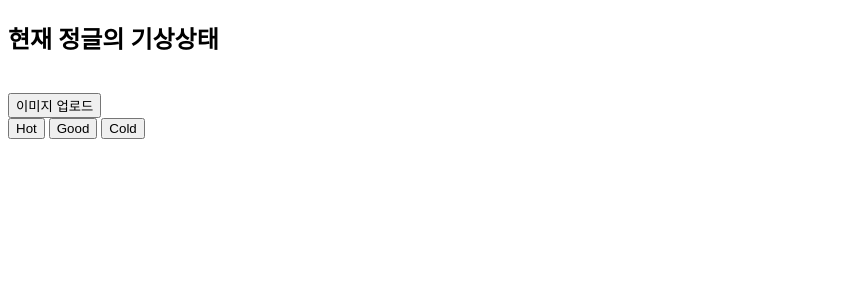
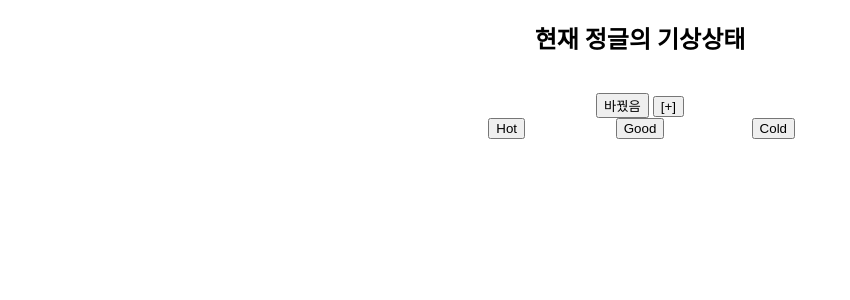
Before and after one commit to dev-diver/yourTemperature, a Flask app: template templates/index.html in a window 1280 px wide. Shown: the top 300 px of the page, without its empty margins (0-850 px from the left). Run offline with Flask 3, Linux system fonts and the light colour scheme; the template is opened without the code that fills it, so the values that code supplies are empty; some libraries are stand-ins or nearby versions.

Commit message:
프로필 뜨기 기능

```diff
--- a/app.py
+++ b/app.py
@@ -146,9 +146,9 @@ def votes():
         lastSet = db.set.find_one(sort=[('timestamp', DESCENDING)])
         lastTime = lastSet['timestamp']
         recent_votes = list(db.vote.find({'timestamp': {'$gte': lastTime}}))
-        hot = [doc for doc in recent_votes if doc['state'] == 'hot']
-        good = [doc for doc in recent_votes if doc['state'] == 'good']
-        cold = [doc for doc in recent_votes if doc['state'] == 'cold']
+        hot = [doc if 'img_url' in doc else {**doc, 'img_url': base_profile_url} for doc in recent_votes if doc['state'] == 'hot']
+        good = [doc if 'img_url' in doc else {**doc, 'img_url': base_profile_url} for doc in recent_votes if doc['state'] == 'good']
+        cold = [doc if 'img_url' in doc else {**doc, 'img_url': base_profile_url} for doc in recent_votes if doc['state'] == 'cold']
         states = {'hot':len(hot),'good':len(good),'cold':len(cold)}
         max_state = max(states, key=lambda k: states[k])
     except:
--- a/templates/index.html
+++ b/templates/index.html
@@ -5,15 +5,24 @@
     <meta charset="UTF-8">
     <meta name="viewport" content="width=device-width, initial-scale=1.0">
     <script src="https://code.jquery.com/jquery-3.6.0.min.js"></script>
+    <script src="https://cdnjs.cloudflare.com/ajax/libs/jquery-cookie/1.4.1/jquery.cookie.min.js"></script>
     <title>너의 온도는</title>
 
     <script>
-        $(document).ready(function () {
-            // index.html 로딩이 완료되면 자동으로 showState() 함수를 호출
-            showState();
-        });
+        let user;
         let votes;  //처음에 가져오는 투표결과들
         let uploadImageState = 'none' //아무것도 없을 때 이미지 상태
+
+        $(document).ready(function () {
+            let user = $.cookie('user')
+            showState();
+
+            $('#setForm').on('submit', function(e) {
+                e.preventDefault();  // Prevents the form from submitting the traditional way
+                let temperature = $('#temperature').val();
+                changeTemperature(temperature);
+            });
+        });
 
         function showState() {
             $.ajax({
@@ -22,7 +31,6 @@
                 data: {},
                 success: function (response) {
                     votes = response
-                    console.log(votes)
                     show_profile('hot')
                     show_profile('good')
                     show_profile('cold')
@@ -32,7 +40,8 @@
         }
         function show_profile(state) {
             for (let i = 0; i < votes[state].length; i++) {
-                console.log(votes[state][i])
+                url=votes[state][i]['img_url']
+                $(`#${state} > .profiles`).append(`<img class="profile" src=${url}>`);
             }
 
         }
@@ -43,11 +52,6 @@
                 data : {'state' : state },
                 success : function(response){
                     img_url = response['image_url']
-                    console.log(img_url)
-                    // $('#cliamateImage').attr('src',img_url)
-                    //이미지 들어갈 태그를 아이디로 찾아서
-                    //imgsrc = imgurl
-                    // 여기에 state에 대응되는 사진이 나오도록 구현해야 됨
                     const imageElement = document.getElementById('climateImage');
                     imageElement.src = img_url;
                 }
@@ -58,7 +62,7 @@
             $.ajax({
                 type: 'POST',
                 url: '/api/vote',
-                data: JSON.stringify({ "state": newState , "email" : "wjdtka1325@naver.com" }),
+                data: JSON.stringify({ "state": newState , "email" : user['email'] }),
                 contentType: 'application/json',
                 success: function (response) {
                     if (response['result'] == 'success') {
@@ -70,7 +74,7 @@
         }
         function uploadFile() {
             var formData = new FormData($('#uploadForm')[0]);
-            formData.append('email','valen@gmail.com')
+            formData.append('email',user['email'])
             formData.append('state',uploadImageState)
             console.log("전송", formData)
             $.ajax({
@@ -94,21 +98,58 @@
         function handleFileSelect(state) {
             uploadImageState = state
             console.log(uploadImageState)
+            $('#uploadForm').css('display', 'block');
         }
+
         function showPop() {
-            var pop = document.getElementById('pop');
+            var pop = document.getElementById('climatePop');
             pop.style.display = 'block'; // 요소를 보이게 만듭니다.
+            uploadImageState = 'none'
+            $('#uploadForm').css('display', 'none');
         }
+
         function hidePop() {
-            var pop = document.getElementById('pop');
+            var pop = document.getElementById('climatePop');
             pop.style.display = 'none'; // 요소를 숨깁니다
+        }
+
+        function showSet() {
+            $('#setPop').css('display','block')
+        }
+
+        function hideSet() {
+            $('#setPop').css('display','none')
+        }
+
+        function changeTemperature(temperature){
+            $.ajax({
+                type: 'POST',
+                url: '/api/set',
+                data: {
+                    "email" : user['email'],
+                    "temperature": temperature
+                },
+                contentType: 'application/json',
+                success: function (response) {
+                    if (response['result'] == 'success') {
+                        alert('설정 완료')
+                        window.location.reload()
+                    }
+                }
+            });
         }
     </script>
 
     <style>
+        #container {
+            width: 400px;
+            margin: 0 auto;
+            text-align: center;
+            position:relative;
+        }
+
         #climateImage {
             width: 400px;
-
         }
 
         .upload {
@@ -119,9 +160,14 @@
         }
 
         .popup {
-            position: fixed;
-            top: 100px;
-            left: 100px;
+            position: absolute;
+            top: 0;
+            left: 0;
+            right: 0;
+            bottom: 0;
+            height: 20%; /* or whatever height you desire */
+            width: 70%;  /* or whatever width you desire */
+            margin: auto;
             background: rgba(0, 0, 0, 0.5);
             display: flex;
             justify-content: center;
@@ -129,34 +175,76 @@
             z-index: 999;
             display: none;
         }
+
+        .votes {
+            display: flex;
+            flex-direction: row;
+        }
+
+        .vote {
+            flex: 1;
+            display: flex;
+            flex-direction: column;
+            align-items: center;  /* Optional: To center align items vertically */
+        }
+
+        .profile {
+            width:30px;
+        }
     </style>
 </head>
 
 <body>
+    <div id="container">
         <h2>현재 정글의 기상상태</h2>
-    <div id="container">
         <div>
-            <img id="climateImage" src=""
-                alt="">
+            <img id="climateImage" src="" alt="">
         </div>
-        <button onclick="showPop()">이미지 업로드</button>
+        <button onclick="showSet()">바꿨음</button>
+        <button onclick="showPop()">[+]</button>
         <br>
-        <button id="hotButton" onclick="updateState('hot')">Hot</button> <button id="goodButton"
-            onclick="updateState('good')">Good</button>
+        <div class="votes">
+            <div id="hot" class="vote">
+                <button id="hotButton" onclick="updateState('hot')">Hot</button>
+                <div class ="profiles">
+                </div>
+            </div>
+            <div id="good" class="vote">
+                <button id="goodButton" onclick="updateState('good')">Good</button>
+                <div class ="profiles">
+                </div>
+            </div>
+            <div id="cold" class="vote">
                 <button id="coldButton" onclick="updateState('cold')">Cold</button>
+                <div class ="profiles">
                 </div>
-    <div id="pop" class="popup">
+            </div>
+        </div>
+        <div id="climatePop" class="popup">
+            <div>
+                <button onclick="hidePop()">닫기</button>
+            </div>
             <button onClick="handleFileSelect('hot')">HOT</button>
             <button onClick="handleFileSelect('good')">GOOD</button>
             <button onClick="handleFileSelect('none')">COLD</button>
-        <div>
-            <button onclick="hidePop()">뒤로 가기</button>
-        </div>
             <form id="uploadForm" enctype="multipart/form-data">
                 <input type="file" id="imageFile" name="file">
                 <input type="button" value="Upload" onclick="uploadFile()">
             </form>
         </div>
+        <div id="setPop" class="popup">
+            <div>
+                <button onclick="hideSet()">닫기</button>
+            </div>
+            <form id="setForm">
+                <label for="temperature">설정 온도:</label>
+                <input type="number" id="temperature" name="temperature" required>
+                <input type="submit" value="바꿈!">
+            </form>
+        </div>
+    </div>
+
+
 </body>
 
 </html>
```
Lines whose indentation alone changed are shown as unchanged.
